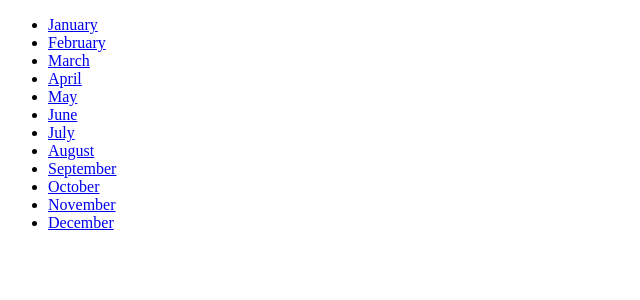
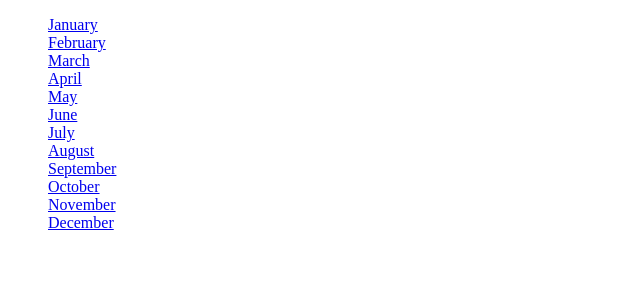
Before and after one commit to vishwanathmahankali/Django, a Django app: page /challenges/ in a window 1280 px wide. Shown: the part 26-326 px from the top of the page, without its empty margins (0-640 px from the left). Run offline with Django 4.2, Linux system fonts and the light colour scheme.

Commit message:
adding static files

```diff
--- /dev/null
+++ b/monthly_challenges/challenges/static/challenges/challenges.css
@@ -0,0 +1,3 @@
+ul {
+    list-style: none;
+}
--- a/monthly_challenges/challenges/templates/challenges/index.html
+++ b/monthly_challenges/challenges/templates/challenges/index.html
@@ -1,4 +1,10 @@
 {% extends "base.html"%}
+
+{% load static %}
+
+{% block css_files %}
+<link rel="stylesheet", href="{% static 'challenges/challenges.css' %}">
+{% endblock %}
 
 {% block page_title %}
     All Challenges
--- a/monthly_challenges/templates/base.html
+++ b/monthly_challenges/templates/base.html
@@ -7,6 +7,8 @@
         <meta name="description" content="">
         <meta name="viewport" content="width=device-width, initial-scale=1">
         <link rel="stylesheet" href="">
+        {% block css_files %}
+        {% endblock %}
     </head>
     <body>
         {% block content%}
```
